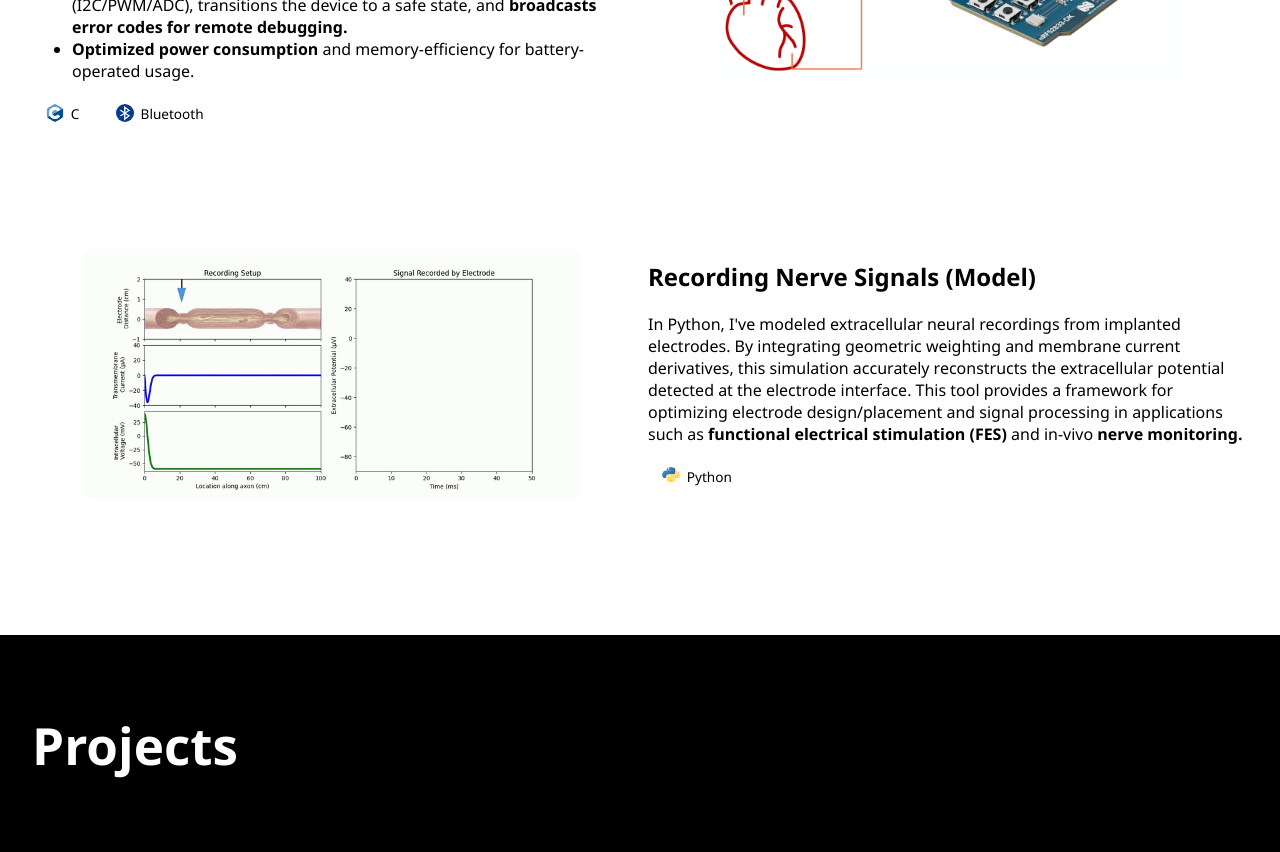
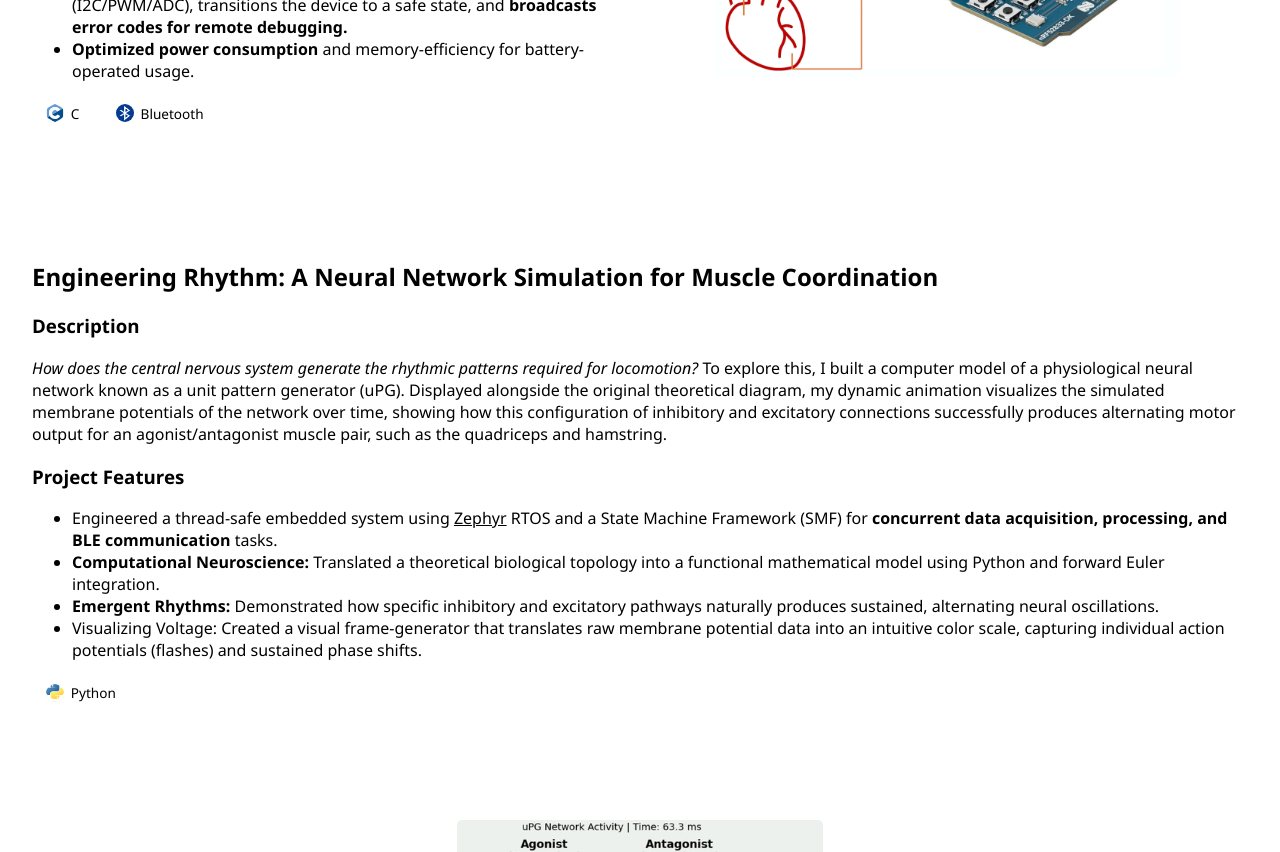
Before and after one commit to sajjy/sajan_patel_duke_bme, a Jekyll site: the page built from index.md, in a window 1280 px wide and 900 px high, scrolled down 1450 px, cut to the strip 0-852 px from the top of the window. Built offline with Jekyll 4.4.1, drawn with Linux system fonts in a browser that asks for light colours.

Commit message:
Add Pattern Generator project

```diff
--- a/_layouts/default.html
+++ b/_layouts/default.html
@@ -105,6 +105,46 @@
     </div>
 
     <div class="project-card reverse">
+      <div class="project-text">
+        <h2>Engineering Rhythm: A Neural Network Simulation for Muscle Coordination</h2>
+        <h3>Description</h3>
+        <p>
+          <i>How does the central nervous system generate the rhythmic patterns required for locomotion?</i>
+          To explore this, I built a computer model of a physiological neural network known as a unit pattern generator (uPG).
+          Displayed alongside the original theoretical diagram, my dynamic animation visualizes the simulated membrane potentials
+          of the network over time, showing how this configuration of inhibitory and excitatory connections
+          successfully produces alternating motor output for an agonist/antagonist muscle pair, such as the quadriceps and hamstring.
+        </p>
+        <h3>Project Features</h3>
+        <ul>
+          <li>
+            Engineered a thread-safe embedded system using <a href="https://www.zephyrproject.org/">Zephyr</a> RTOS and a State Machine Framework (SMF)
+            for <strong>concurrent data acquisition, processing, and BLE communication</strong> tasks.</li>
+          <li>
+            <strong>Computational Neuroscience:</strong>
+            Translated a theoretical biological topology into a functional mathematical model using Python and forward Euler integration.</li>
+          <li>
+            <strong>Emergent Rhythms:</strong>
+            Demonstrated how specific inhibitory and excitatory pathways naturally produces sustained, alternating neural oscillations.</li>
+          <li>
+            <strong></strong>Visualizing Voltage:</strong>
+            Created a visual frame-generator that translates raw membrane potential data into an intuitive color scale,
+            capturing individual action potentials (flashes) and sustained phase shifts.</li>
+        </ul>
+        <div class="tech-tags">
+          <span class="tag">
+            <img src="{{ '/assets/tech-logos/python.svg' | relative_url }}" alt="Python">
+            Python
+          </span>
+        </div>
+        </div>
+      </div>
+      <div class="project-image">
+        <img id="project-5-images" src="{{ '/assets/project-images/pattern_generator/animation.gif' | relative_url }}" alt="Project5_image">
+      </div>
+    </div>
+
+    <div class="project-card">
       <div class="project-text">
         <h2>Recording Nerve Signals (Model)</h2>
           <p>
```
Also changed, not shown: assets/project-images/pattern_generator/animation.gif (added), assets/project-images/pattern_generator/diagram.png (added).
